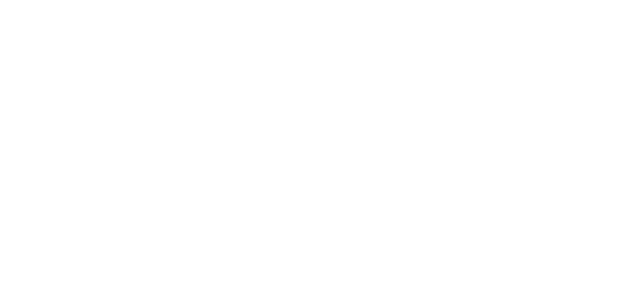
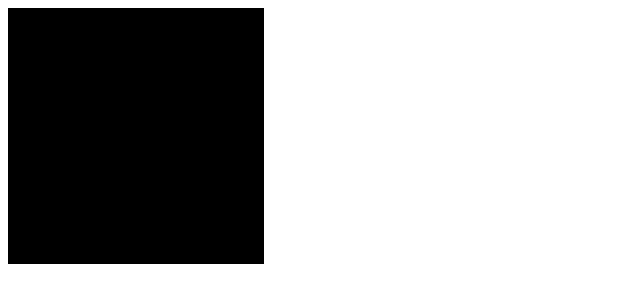
Before and after one commit to jameshamann/pixjsplay, a website: page index.html in a window 1280 px wide. Shown: the whole page, without its empty margins (0-640 px from the left). Drawn offline with Linux system fonts and the light colour scheme.

Commit message:
adds black rectangle

```diff
--- a/index.html
+++ b/index.html
@@ -13,6 +13,17 @@
     }
 
     PIXI.utils.sayHello(type)
+    //Create the renderer
+    var renderer = PIXI.autoDetectRenderer(256, 256);
+
+    //Add the canvas to the HTML document
+    document.body.appendChild(renderer.view);
+
+    //Create a container object called the `stage`
+    var stage = new PIXI.Container();
+
+    //Tell the `renderer` to `render` the `stage`
+    renderer.render(stage);
   </script>
 </body>
 </html>
```
Also changed, not shown: js/index.js (added, +11 -0 lines).
